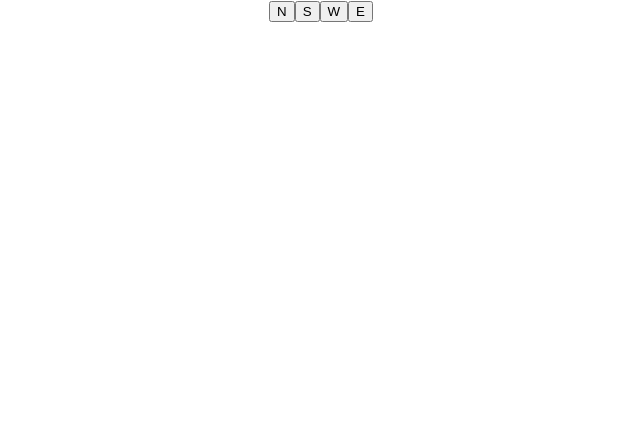
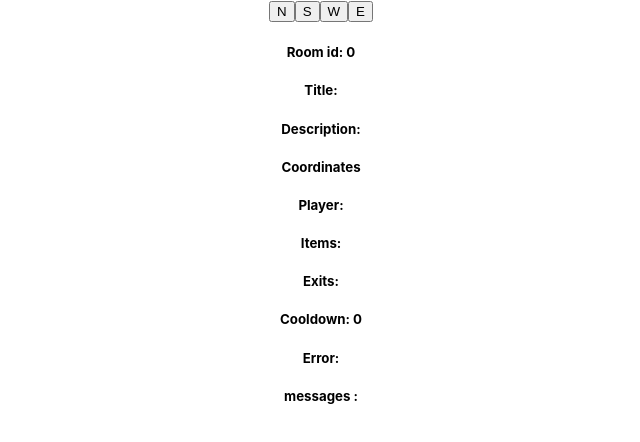
Before and after one commit to txiong000/Lambda-Treasure-Hunt, a React (Create React App) app in the folder treasure/: page / in a window 1280 px wide. Shown: the top 442 px of the page, without its empty margins (319-959 px from the left). Built offline with nearby package versions, Linux system fonts and the light colour scheme; no server answers.

Commit message:
displaying info/title/descript etc

```diff
--- a/treasure/src/App.js
+++ b/treasure/src/App.js
@@ -2,6 +2,7 @@ import React, { Component } from 'react';
 import './App.css';
 import axios from 'axios';
 import Buttons from './components/Buttons'
+import InfoComponents from './components/InfoComponent'
 
 // const API_KEY = process.env.REACT_API_KEY
 
@@ -54,6 +55,18 @@ class App extends Component {
   .post('https://lambda-treasure-hunt.herokuapp.com/api/adv/move/', move, headers)
   .then(response => {
     console.log(response.data)
+    this.setState({
+      room_id: response.data.room_id,
+        title: response.data.title,
+        description: response.data.description,
+        coordinates: response.data.coordinates,
+        players: response.data.players,
+        items: response.data.items,
+        exits: response.data.exits,
+        cooldown: response.data.cooldown,
+        errors: response.data.error,
+        messages: response.data.messages
+    })
   })
 }
 
@@ -62,6 +75,16 @@ class App extends Component {
     return (
       <div className="App">
         <Buttons  moveMent={this.moveMent}/>
+        <InfoComponents room_id = {this.state.room_id}
+              title = {this.state.title}
+              description = {this.state.description}
+              coordinates = {this.state.coordinates}
+              players = {this.state.players}
+              items = {this.state.items}
+              exits = {this.state.exits}
+              cooldown = {this.state.cooldown}
+              errors = {this.state.errors}
+              messages = {this.state.messages}  />
       </div>
     );
   }
--- /dev/null
+++ b/treasure/src/components/InfoComponent.js
@@ -0,0 +1,18 @@
+import React from 'react'
+
+const Info = (props) => {
+    return <div>
+        <h5>Room id: {props.room_id}</h5>
+        <h5>Title: {props.title}</h5>
+        <h5>Description: {props.description}</h5>
+        <h5>Coordinates {props.coordinates}</h5>
+        <h5>Player: {props.players}</h5>
+        <h5>Items: {props.items}</h5>
+        <h5>Exits: {props.exits}</h5>
+        <h5>Cooldown: {props.cooldown}</h5>
+        <h5>Error: {props.errors}</h5>
+        <h5>messages :{props.messages}</h5>
+    </div>
+}
+
+export default Info
```
